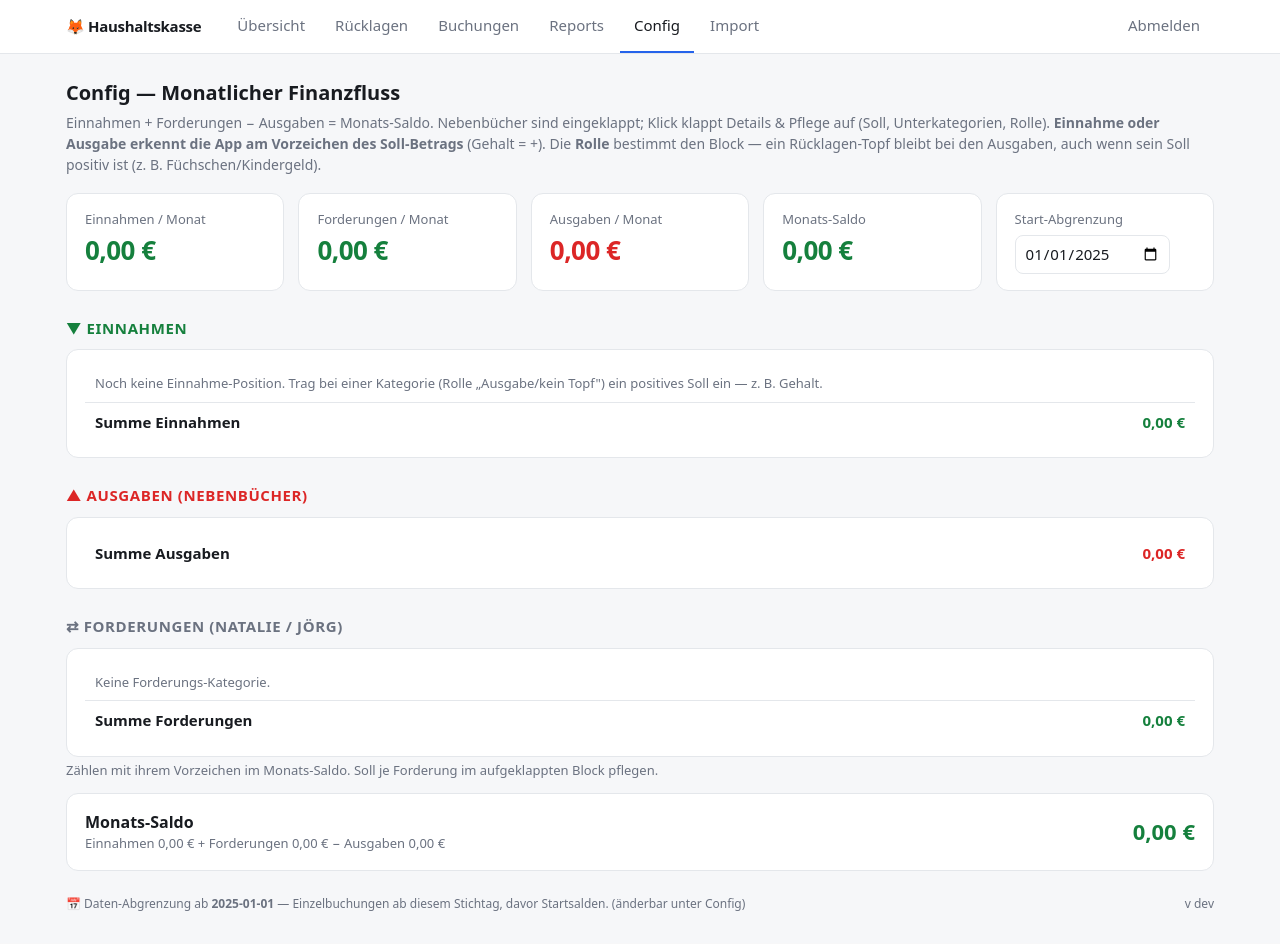
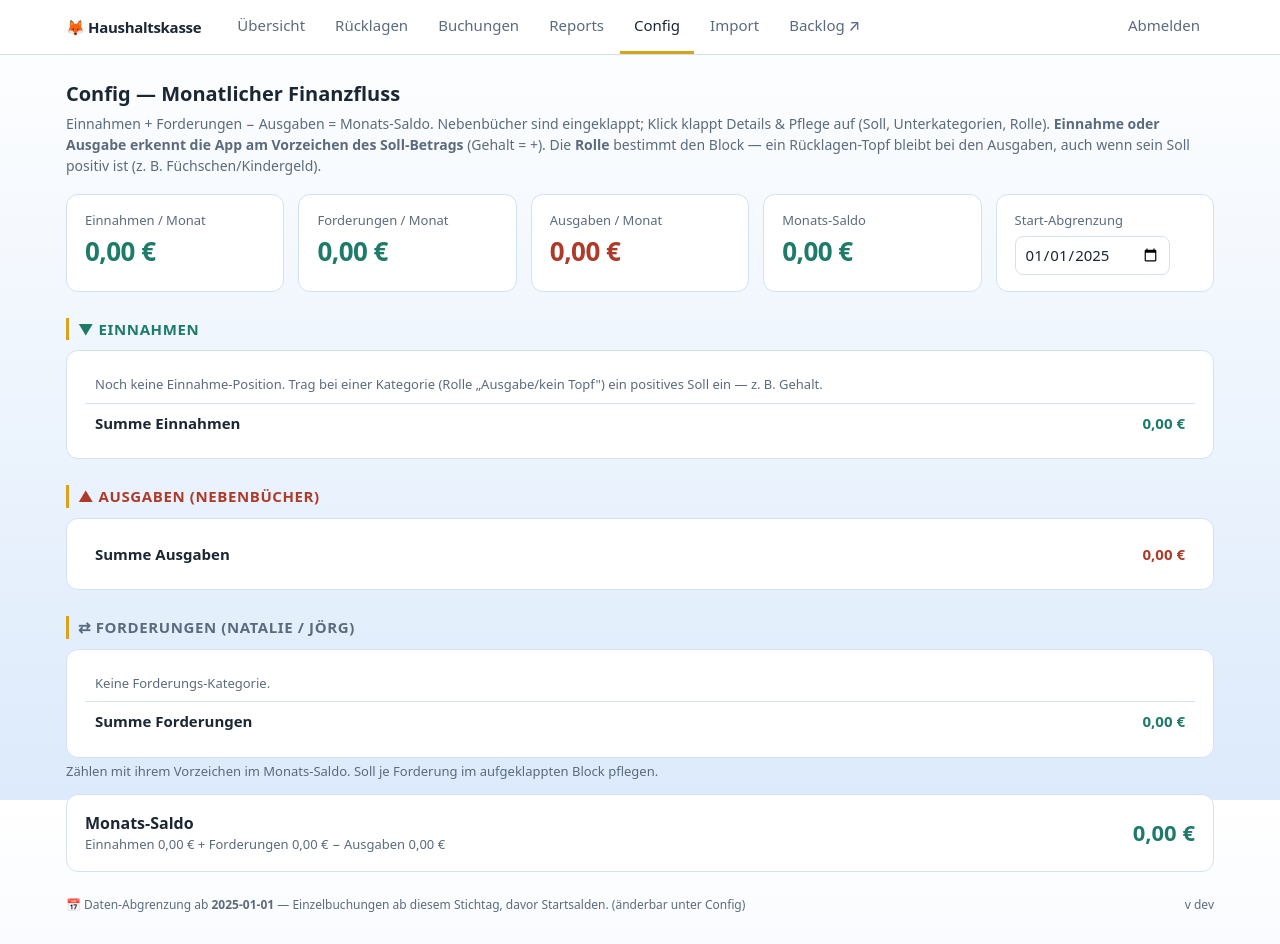
Before and after one commit to xamjamchok-debug/Tools, a FastAPI app: page /config in a window 1280 px wide. Before the commit the page ends 911 px from the top, so only its background shows below. Run offline with FastAPI, Linux system fonts and the light colour scheme.

Commit message:
App: Backlog-Board unter /backlog eingebunden + Restyle weiss-blau mit Gold-Akzentlinien (wie Board)

```diff
--- a/haushaltskasse/dashboard/templates/base.html
+++ b/haushaltskasse/dashboard/templates/base.html
@@ -5,27 +5,34 @@
 <meta name="viewport" content="width=device-width, initial-scale=1">
 <title>Haushaltskasse{% block titel %}{% endblock %}</title>
 <style>
+  /* Weiß-blaue Papier-Optik wie das Backlog-Board; Gold als feine Hervorhebungs-Linie. */
   :root{
-    --bg:#f6f7f9; --card:#ffffff; --text:#181b20; --muted:#6b7280; --border:#e4e7eb;
-    --accent:#2563eb; --accent-soft:#eff4ff; --pos:#15803d; --neg:#dc2626; --head:#f0f2f5;
+    --bg-top:#ffffff; --bg-bottom:#dceafb;
+    --card:#ffffff; --card-2:#eaf3fc; --text:#1b2733; --muted:#5b6b7c; --border:#d3e2f1;
+    --accent:#2e6ca6; --accent-soft:#e7f0fa; --hi:#d8a21a; --hi-soft:#f6ecc9;
+    --pos:#1e7a69; --neg:#ae3b29; --head:#eaf3fc;
   }
   @media (prefers-color-scheme:dark){
-    :root{ --bg:#0f1115; --card:#171a1f; --text:#e6e8eb; --muted:#9aa1ab; --border:#2a2f37;
-      --accent:#4b8bff; --accent-soft:#182233; --pos:#4ade80; --neg:#f87171; --head:#1d2128; }
+    :root{ --bg-top:#0b121a; --bg-bottom:#081018;
+      --card:#10171f; --card-2:#16202b; --text:#e4ebf3; --muted:#93a2b4; --border:#26313f;
+      --accent:#6fa8da; --accent-soft:#16283c; --hi:#e6b84a; --hi-soft:#2a2413;
+      --pos:#48b79c; --neg:#e0705e; --head:#16202b; }
   }
   *{box-sizing:border-box}
-  body{margin:0;background:var(--bg);color:var(--text);
+  body{margin:0;min-height:100vh;color:var(--text);
+    background:linear-gradient(180deg,var(--bg-top),var(--bg-bottom)) fixed;
     font:15px/1.5 system-ui,-apple-system,Segoe UI,Roboto,sans-serif;-webkit-font-smoothing:antialiased}
   a{color:var(--accent);text-decoration:none}
   header{background:var(--card);border-bottom:1px solid var(--border);position:sticky;top:0;z-index:10}
   nav{max-width:1180px;margin:0 auto;display:flex;gap:2px;align-items:center;padding:0 16px}
   nav .brand{font-weight:700;margin-right:20px;padding:14px 0;letter-spacing:-.02em}
-  nav a{padding:14px 14px;color:var(--muted);border-bottom:2px solid transparent;font-weight:500}
-  nav a.active{color:var(--text);border-bottom-color:var(--accent)}
+  nav a{padding:14px 14px;color:var(--muted);border-bottom:3px solid transparent;font-weight:500}
+  nav a.active{color:var(--text);border-bottom-color:var(--hi)}   /* Gold = du bist hier */
   nav a:hover{color:var(--text)}
   main{max-width:1180px;margin:24px auto;padding:0 16px}
   h1{font-size:20px;margin:0 0 4px} h2{font-size:15px;margin:26px 0 10px;color:var(--muted);
-    text-transform:uppercase;letter-spacing:.04em;font-weight:600}
+    text-transform:uppercase;letter-spacing:.04em;font-weight:600;
+    border-left:3px solid var(--hi);padding-left:9px}   /* feine Gold-Linie markiert die Sektion */
   .sub{color:var(--muted);margin:0 0 18px;font-size:14px}
   .card{background:var(--card);border:1px solid var(--border);border-radius:12px;padding:16px 18px}
   .grid{display:grid;gap:14px}
@@ -66,6 +73,7 @@
   <a href="/reports"    class="{{ 'active' if tab=='reports' else '' }}">Reports</a>
   <a href="/config"     class="{{ 'active' if tab=='config' else '' }}">Config</a>
   <a href="/import"     class="{{ 'active' if tab=='import' else '' }}">Import</a>
+  <a href="/backlog"    target="_blank" title="Roadmap-Board (neuer Tab)">Backlog ↗</a>
   <a href="#" style="margin-left:auto;color:var(--muted)"
      onclick="fetch('/logout',{method:'POST'}).then(()=>location='/login');return false">Abmelden</a>
 </nav></header>
```
Also changed, not shown: haushaltskasse/dashboard/routes/views.py (+11 -0 lines).
